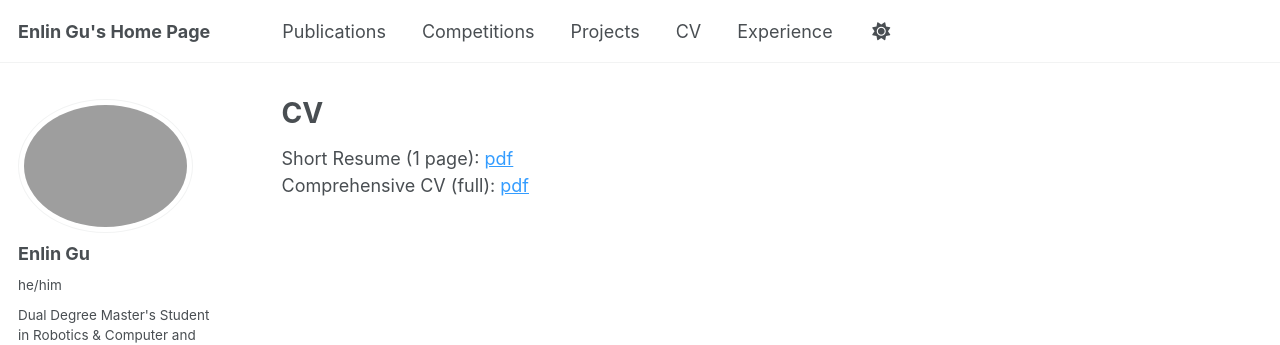
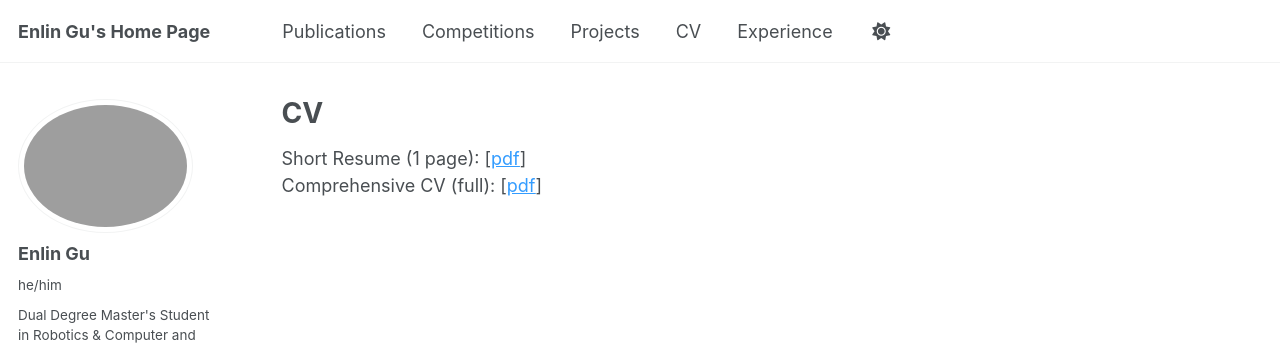
Before and after one commit to Gelrignard/gelrignard.github.io, a Jekyll site: the page built from _pages/cv.md, in a window 1280 px wide. Shown: the top 345 px of the page. Built offline with Jekyll 4.4.1, drawn with Linux system fonts in a browser that asks for light colours; some web fonts are replaced; a script that is not in the unit is left out.

Commit message:
style: add brackets around CV/resume PDF links for better readability

```diff
--- a/_pages/cv.md
+++ b/_pages/cv.md
@@ -7,5 +7,5 @@ redirect_from:
   - /resume
 ---
 
-Short Resume (1 page): [<span style="color: #339CFF; text-decoration: underline;">pdf</span>](/files/short_resume.pdf)
-Comprehensive CV (full): [<span style="color: #339CFF; text-decoration: underline;">pdf</span>](/files/comprehensive_cv.pdf)
+Short Resume (1 page): [[<span style="color: #339CFF; text-decoration: underline;">pdf</span>](/files/short_resume.pdf)]
+Comprehensive CV (full): [[<span style="color: #339CFF; text-decoration: underline;">pdf</span>](/files/comprehensive_cv.pdf)]
```
